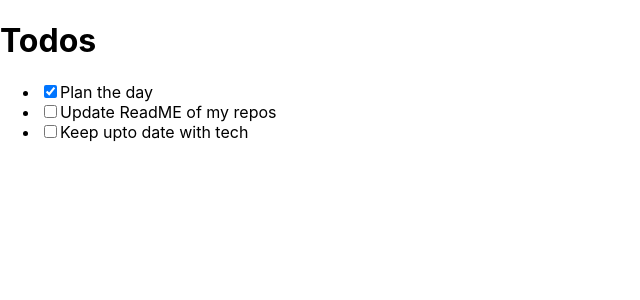
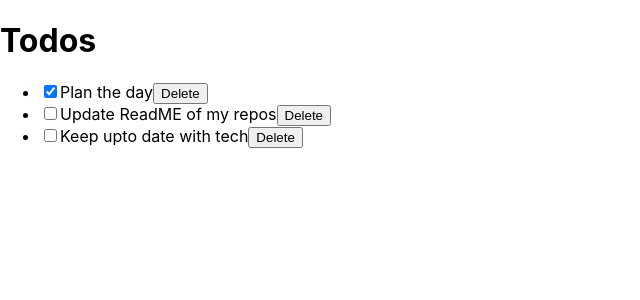
Before and after one commit to markiplagat/react-todo-app, a React (Create React App) app: page / in a window 1280 px wide. Shown: the top 300 px of the page, without its empty margins (0-640 px from the left). Built offline with nearby package versions, Linux system fonts and the light colour scheme.

Commit message:
Delete item

```diff
--- a/src/components/TodoContainer.js
+++ b/src/components/TodoContainer.js
@@ -37,11 +37,26 @@ class TodoContainer extends React.Component {
     }));
   };
 
+  deleteTodo = id => {
+    this.setState({
+      todos: [
+        // Grab all todos items at every point
+        ...this.state.todos.filter(todo => {
+          return todo.id !== id;
+        })
+      ]
+    })
+  };
+
   render() {
     return (
       <div>
         <Header />
-        <TodoList todos={this.state.todos} handleChange={this.handleChange} />
+        <TodoList
+          todos={this.state.todos}
+          handleChange={this.handleChange}
+          deleteTodo={this.deleteTodo}
+        />
       </div>
     );
   }
--- a/src/components/TodoItem.js
+++ b/src/components/TodoItem.js
@@ -9,7 +9,11 @@ class TodoItem extends React.Component {
             type="checkbox"
             checked={this.props.todo.completed}
             onChange={() => this.props.handleChange(this.props.todo.id)}
-          />{this.props.todo.title}
+          />
+          {this.props.todo.title}
+          <button onClick={() => this.props.deleteTodo(this.props.todo.id)}>
+            Delete
+          </button>
         </li>
       </div>
     );
--- a/src/components/TodoList.js
+++ b/src/components/TodoList.js
@@ -11,6 +11,7 @@ class TodoList extends React.Component {
               key={todo.id}
               todo={todo}
               handleChange={this.props.handleChange}
+              deleteTodo={this.props.deleteTodo}
             />
           ))}
         </ul>
```
